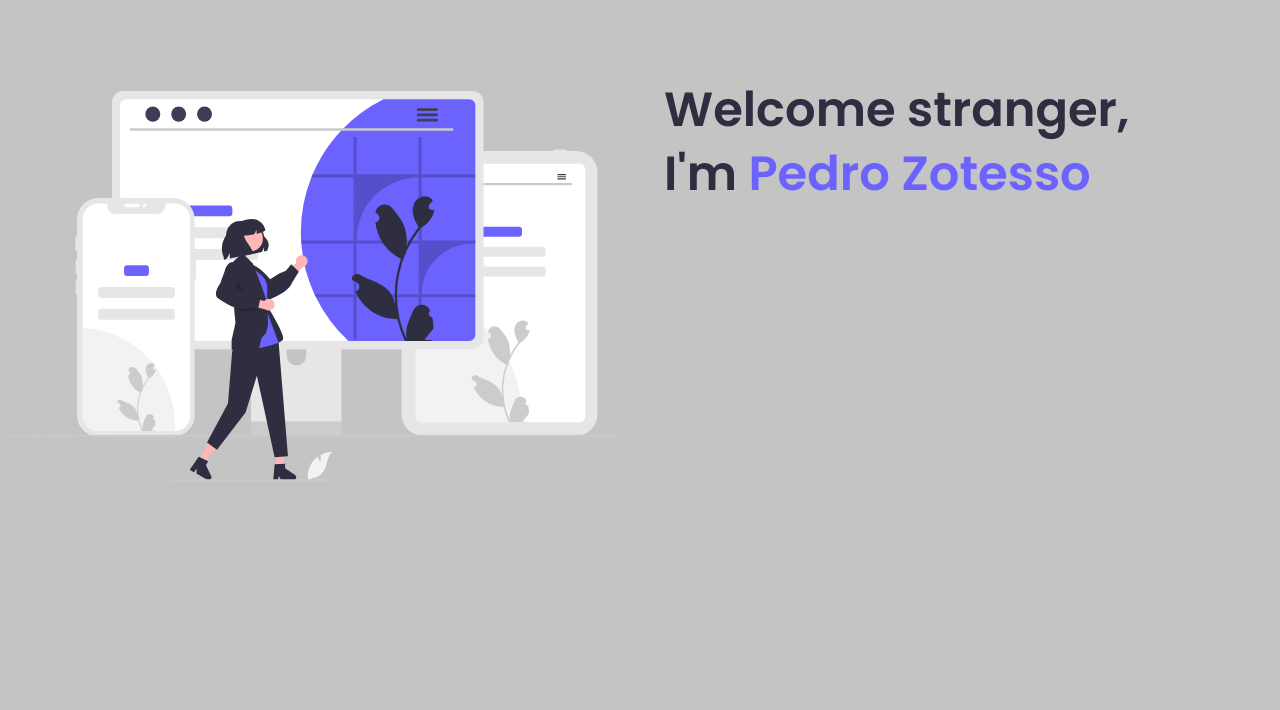
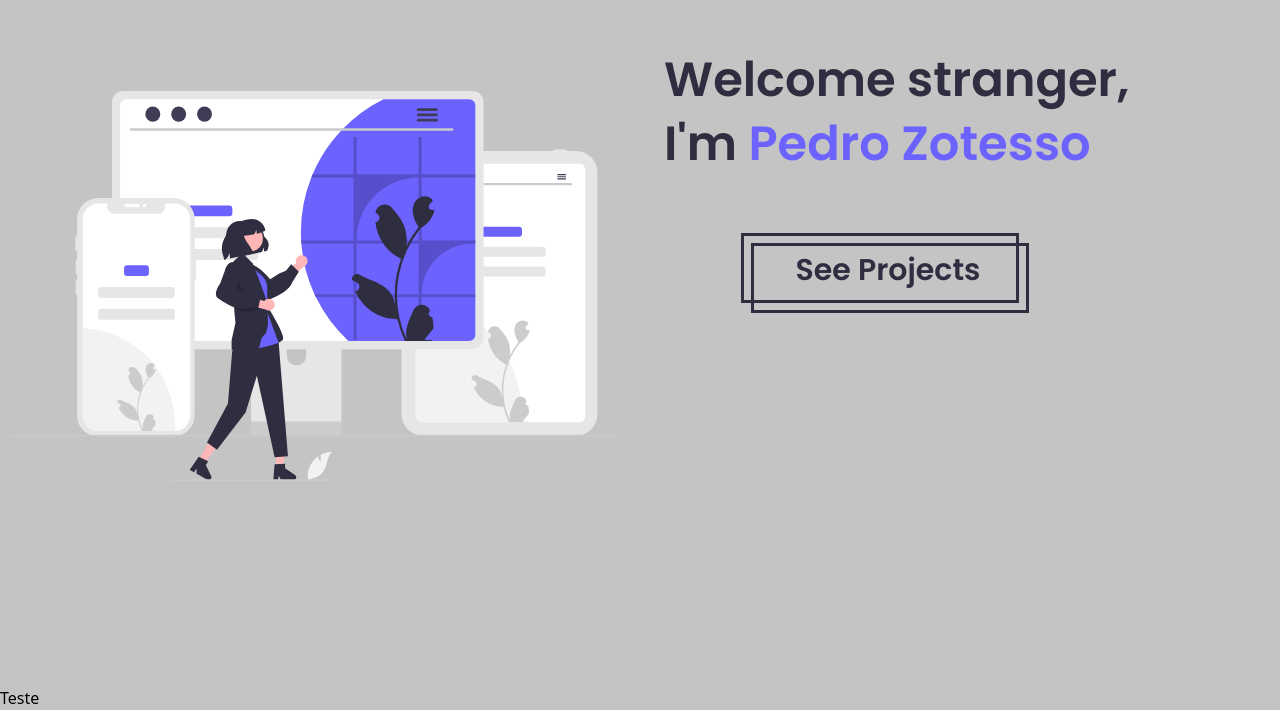
Before and after one commit to Zotesso/new-portfolio, a Next.js app: page / in a window 1280 px wide. Shown: the part 114-824 px from the top of the page. Before the commit the page ends 800 px from the top, so only its background shows below. Built offline with nearby package versions, Linux system fonts and the light colour scheme.

Commit message:
added custom scrollbar and input styles

```diff
--- a/pages/index.tsx
+++ b/pages/index.tsx
@@ -2,6 +2,7 @@ import styles from '../styles/Home.module.scss';
 
 function Home() {
   return (
+    <div>
       <main className="w-full h-screen p-2">
         <link rel="preconnect" href="https://fonts.googleapis.com" />
         <link rel="preconnect" href="https://fonts.gstatic.com" crossOrigin="true" />
@@ -10,13 +11,18 @@ function Home() {
           <div className="md:w-1/2">
             <img src="/images/undraw-background.svg" alt="" />
           </div>
-        <div className="md:w-1/2 ml-12 md:mb-64">
+          <div className="md:w-1/2 ml-12 md:mb-44">
             <h1 className="md:text-5xl text-2xl md:mb-4 font-semibold text-dark font-display">
               Welcome stranger,
             </h1>
             <h1 className="md:text-5xl text-2xl font-semibold mb-8 text-dark font-display">
               I'm <strong className="text-blue">Pedro Zotesso</strong>
             </h1>
+            <div className="w-full flex items-center justify-center">
+              <a className="btn-custom text-xl font-display md:text-3xl font-semibold mr-48 cursor-pointer">
+                See Projects
+              </a>
+            </div>
           </div>
         </section>
 
@@ -36,6 +42,10 @@ function Home() {
           </ul>
         </div>
       </main>
+      <section>
+        Teste
+      </section>
+    </div>
   );
 }
 
--- a/styles/Home.module.scss
+++ b/styles/Home.module.scss
@@ -1,4 +1,4 @@
-@import 'variables/colors';
+@import 'shared/variables/colors';
 
 .animationArea {
   background: transparent;
--- a/styles/globals.scss
+++ b/styles/globals.scss
@@ -1,4 +1,6 @@
-@import 'variables/colors';
+@import 'shared/variables/colors';
+@import 'shared/components/input';
+
 @tailwind base;
 @tailwind components;
 @tailwind utilities;
@@ -27,3 +29,28 @@ img {
 	height: auto;
   width: 100%;
 }
+
+/* width */
+::-webkit-scrollbar {
+  width: 9px;
+	z-index: 999;
+}
+
+/* Track */
+::-webkit-scrollbar-track {
+  background: #888;
+	border-radius: 10px;
+	z-index: 999;
+}
+
+/* Handle */
+::-webkit-scrollbar-thumb {
+  background: $dark;
+	border-radius: 10px;
+	z-index: 999;
+}
+
+/* Handle on hover */
+::-webkit-scrollbar-thumb:hover {
+  background: $dark;
+}
--- /dev/null
+++ b/styles/shared/components/_input.scss
@@ -0,0 +1,34 @@
+.btn-custom {
+  padding: 20px 50px;
+  position: relative;
+  margin: 32px;
+  color: $dark;
+  z-index: 5;
+}
+
+.btn-custom::after, .btn-custom::before {
+  border: 3px solid $dark;
+  content: "";
+  position: absolute;
+  width: calc(100% - 6px);
+  height: calc(100% - 6px);
+  left: 0;
+  bottom: 0;
+  transition: transform 0.3s ease;
+}
+
+.btn-custom::after {
+  transform: translate(5px, 5px);
+}
+
+.btn-custom::before {
+  transform: translate(-5px, -5px);
+}
+
+.btn-custom:hover::after {
+  transform: translate(-5px, -5px);
+}
+
+.btn-custom:hover::before {
+  transform: translate(5px, 5px);
+}
```
Also changed, not shown: styles/shared/variables/_colors.scss (renamed from styles/variables/_colors.scss). Lines whose indentation alone changed are shown as unchanged.
